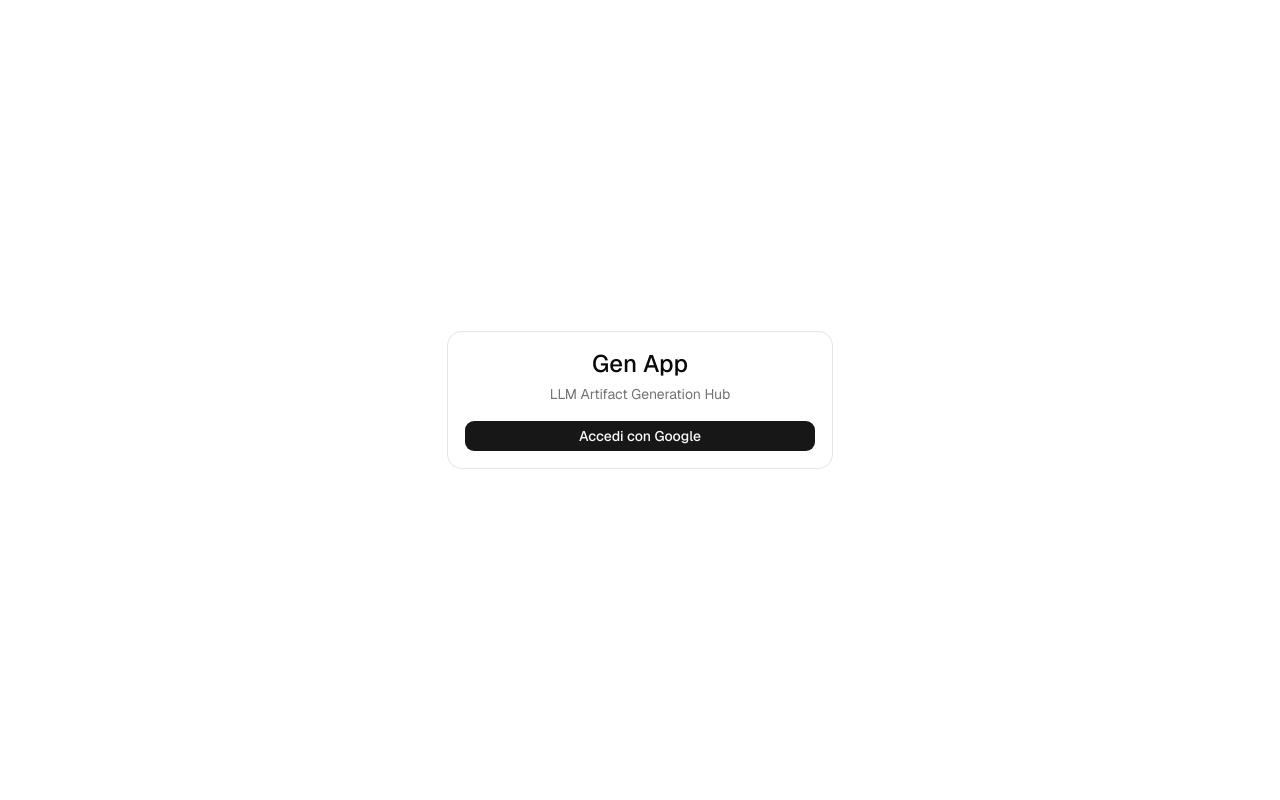
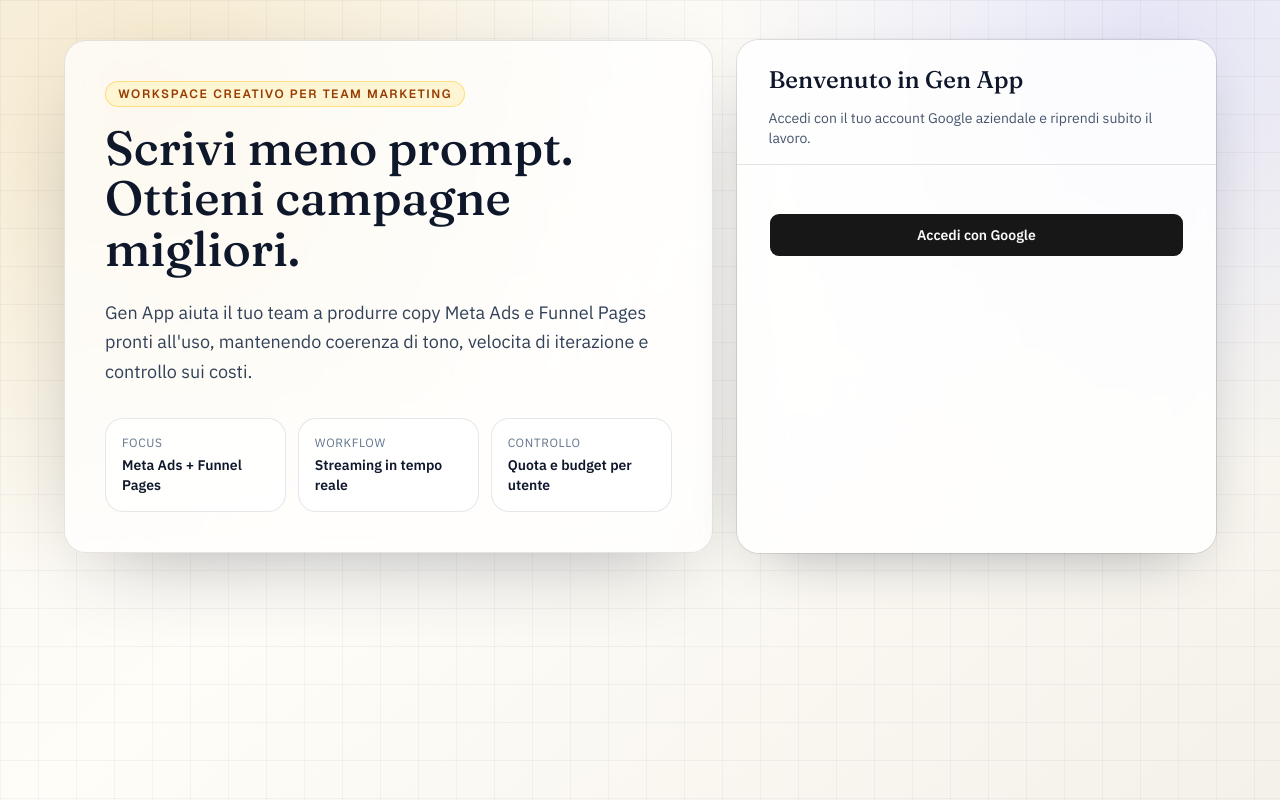
Before and after one commit to federicogerardi/gen-app, a Next.js app: page / in a window 1280 px wide. Built offline with nearby package versions, Linux system fonts and the light colour scheme; no server answers.

Commit message:
feat: redesign login page with marketing-oriented messaging

```diff
--- a/src/app/page.tsx
+++ b/src/app/page.tsx
@@ -1,25 +1,90 @@
 import { redirect } from 'next/navigation';
+import { Fraunces, IBM_Plex_Sans } from 'next/font/google';
 import { auth, signIn } from '@/lib/auth';
 import { Button } from '@/components/ui/button';
 import { Card, CardContent, CardDescription, CardHeader, CardTitle } from '@/components/ui/card';
+
+const fraunces = Fraunces({
+  subsets: ['latin'],
+  variable: '--font-login-display',
+  weight: ['500', '600', '700'],
+});
+
+const ibmPlexSans = IBM_Plex_Sans({
+  subsets: ['latin'],
+  variable: '--font-login-body',
+  weight: ['400', '500', '600'],
+});
 
 export default async function HomePage() {
   const session = await auth();
   if (session?.user?.id) redirect('/dashboard');
 
   return (
-    <main className="flex min-h-screen items-center justify-center p-4" id="main-content">
-      <Card className="w-full max-w-sm">
-        <CardHeader className="text-center">
-          <CardTitle className="text-2xl">Gen App</CardTitle>
-          <CardDescription>LLM Artifact Generation Hub</CardDescription>
-        </CardHeader>
-        <CardContent>
-          <form action={async () => { 'use server'; await signIn('google', { redirectTo: '/dashboard' }); }}>
-            <Button className="w-full" type="submit">Accedi con Google</Button>
-          </form>
-        </CardContent>
-      </Card>
+    <main
+      className={`${fraunces.variable} ${ibmPlexSans.variable} relative min-h-screen overflow-hidden bg-[radial-gradient(circle_at_12%_15%,rgba(245,208,116,0.28),transparent_36%),radial-gradient(circle_at_90%_5%,rgba(129,140,248,0.20),transparent_32%),linear-gradient(140deg,#f7f4ee_0%,#fffdf8_44%,#f4f1e9_100%)] px-4 py-10`}
+      id="main-content"
+    >
+      <div className="pointer-events-none absolute inset-0 [background-image:linear-gradient(rgba(15,23,42,0.04)_1px,transparent_1px),linear-gradient(90deg,rgba(15,23,42,0.04)_1px,transparent_1px)] [background-size:38px_38px]" />
+
+      <section className="relative mx-auto grid w-full max-w-6xl gap-6 lg:grid-cols-[1.15fr_0.85fr]">
+        <article className="rounded-3xl border border-black/10 bg-white/70 p-6 shadow-[0_25px_90px_-40px_rgba(15,23,42,0.45)] backdrop-blur-sm sm:p-10">
+          <p className="mb-4 inline-flex rounded-full border border-amber-400/40 bg-amber-100/70 px-3 py-1 text-xs font-semibold uppercase tracking-[0.14em] text-amber-800">
+            Workspace creativo per team marketing
+          </p>
+
+          <h1
+            className="max-w-2xl text-balance text-4xl leading-[1.05] text-slate-900 sm:text-5xl"
+            style={{ fontFamily: 'var(--font-login-display)' }}
+          >
+            Scrivi meno prompt.
+            <br />
+            Ottieni campagne migliori.
+          </h1>
+
+          <p
+            className="mt-6 max-w-xl text-base leading-relaxed text-slate-700 sm:text-lg"
+            style={{ fontFamily: 'var(--font-login-body)' }}
+          >
+            Gen App aiuta il tuo team a produrre copy Meta Ads e Funnel Pages pronti all&apos;uso, mantenendo coerenza di tono,
+            velocita di iterazione e controllo sui costi.
+          </p>
+
+          <div className="mt-8 grid gap-3 sm:grid-cols-3" style={{ fontFamily: 'var(--font-login-body)' }}>
+            <div className="rounded-2xl border border-slate-900/10 bg-white/80 p-4">
+              <p className="text-xs uppercase tracking-wider text-slate-500">Focus</p>
+              <p className="mt-1 text-sm font-semibold text-slate-900">Meta Ads + Funnel Pages</p>
+            </div>
+            <div className="rounded-2xl border border-slate-900/10 bg-white/80 p-4">
+              <p className="text-xs uppercase tracking-wider text-slate-500">Workflow</p>
+              <p className="mt-1 text-sm font-semibold text-slate-900">Streaming in tempo reale</p>
+            </div>
+            <div className="rounded-2xl border border-slate-900/10 bg-white/80 p-4">
+              <p className="text-xs uppercase tracking-wider text-slate-500">Controllo</p>
+              <p className="mt-1 text-sm font-semibold text-slate-900">Quota e budget per utente</p>
+            </div>
+          </div>
+        </article>
+
+        <Card className="w-full rounded-3xl border-black/10 bg-white/85 py-0 shadow-[0_20px_60px_-30px_rgba(15,23,42,0.45)] backdrop-blur-sm">
+          <CardHeader className="space-y-2 border-b border-black/10 px-6 py-6 sm:px-8">
+            <CardTitle className="text-2xl text-slate-900" style={{ fontFamily: 'var(--font-login-display)' }}>
+              Benvenuto in Gen App
+            </CardTitle>
+            <CardDescription className="text-sm text-slate-600" style={{ fontFamily: 'var(--font-login-body)' }}>
+              Accedi con il tuo account Google aziendale e riprendi subito il lavoro.
+            </CardDescription>
+          </CardHeader>
+
+          <CardContent className="space-y-5 px-6 py-6 sm:px-8 sm:py-8" style={{ fontFamily: 'var(--font-login-body)' }}>
+            <form action={async () => { 'use server'; await signIn('google', { redirectTo: '/dashboard' }); }}>
+              <Button className="h-11 w-full text-sm font-semibold" type="submit">
+                Accedi con Google
+              </Button>
+            </form>
+          </CardContent>
+        </Card>
+      </section>
     </main>
   );
 }
```
